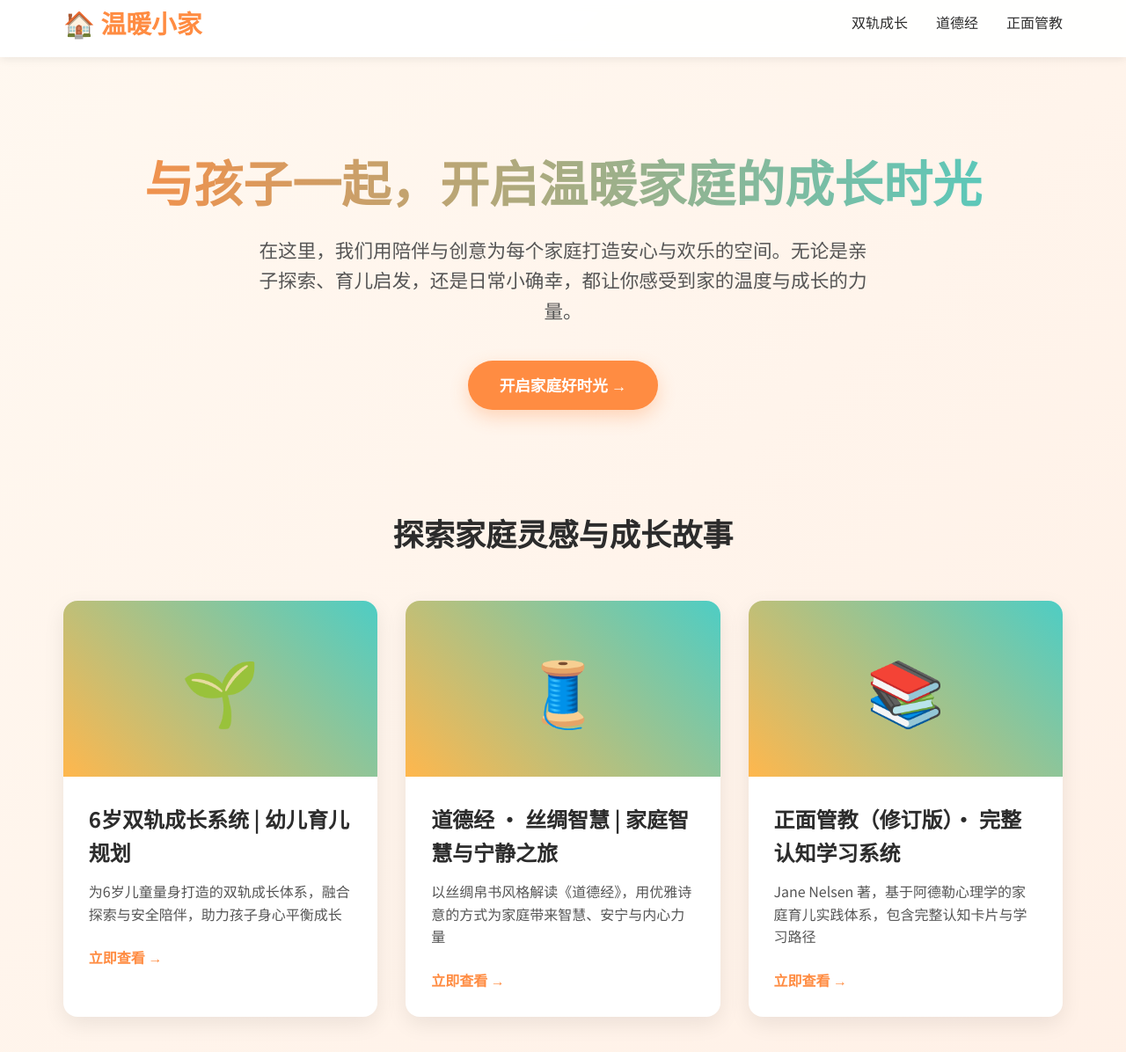
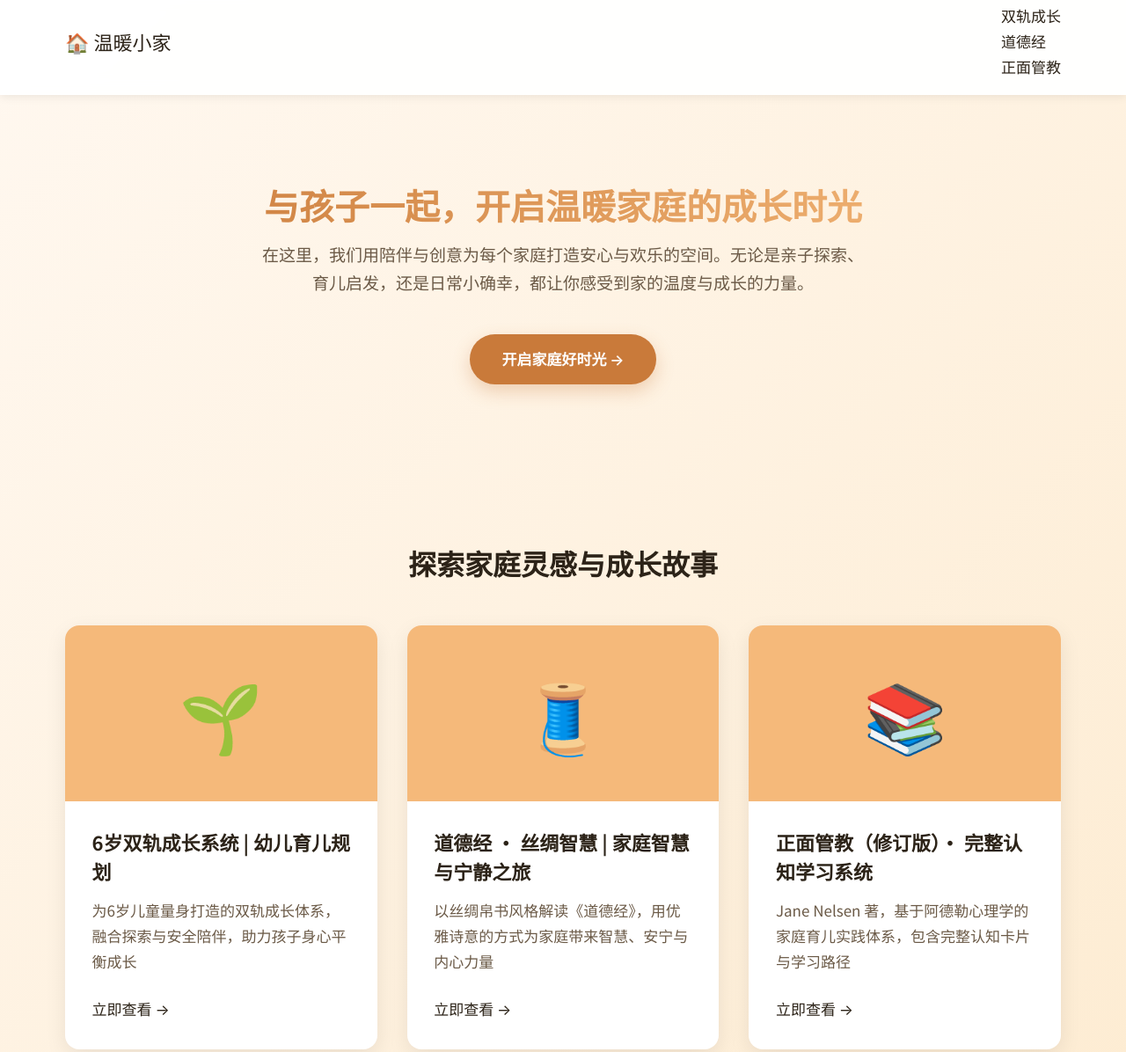
Before and after one commit to Jogiter/aigc-pages, a website: page index.html in a window 1280 px wide. Shown: the part 13-1209 px from the top of the page at 88% size. Drawn offline with Linux system fonts and the light colour scheme.

Commit message:
feat: migrate index.html to theme.css tokens and .plain UI scoping
Co-Authored-By: Claude Opus 4.7 <noreply@anthropic.com>

```diff
--- a/index.html
+++ b/index.html
@@ -28,26 +28,22 @@
     <link rel="icon" href="/favicon.svg" type="image/svg+xml">
     <link rel="apple-touch-icon" href="/apple-touch-icon.png" sizes="180x180">
     <link rel="manifest" href="/site.webmanifest">
+    <link rel="stylesheet" href="/theme.css">
     <style>
         @import url('https://fonts.googleapis.com/css2?family=Noto+Sans+SC:wght@400;500;700&display=swap');
 
         :root {
-            --primary: #FF8C42;
-            --primary-light: #FFB74D;
-            --secondary: #FF6B9D;
-            --accent: #4ECDC4;
-            --background: #FFF8F0;
-            --card-bg: #FFFFFF;
-            --text-primary: #2C2C2C;
-            --text-secondary: #555555;
+            /* 本页别名映射到 theme.css token */
+            --secondary: var(--warm-400);
+            --accent:    var(--warm-300);
+            --card-bg:   var(--surface);
         }
 
         * { margin: 0; padding: 0; box-sizing: border-box; }
         body {
-            font-family: 'Noto Sans SC', system-ui, sans-serif;
-            background: linear-gradient(135deg, #FFF8F0 0%, #FFF0E6 100%);
+            font-family: 'Noto Sans SC', var(--font-sans);
+            background: linear-gradient(135deg, var(--warm-50) 0%, var(--warm-100) 100%);
             color: var(--text-primary);
-            line-height: 1.6;
         }
 
         nav {
@@ -67,8 +63,9 @@
             justify-content: space-between;
         }
         .logo {
-            font-size: 1.8rem;
-            font-weight: 700;
+            font-size: var(--text-xl);
+            line-height: var(--text-xl-lh);
+            font-weight: var(--font-bold);
             color: var(--primary);
             text-decoration: none;
             display: flex;
@@ -83,7 +80,8 @@
         .nav-links a {
             text-decoration: none;
             color: var(--text-primary);
-            font-weight: 500;
+            font-weight: var(--font-medium);
+            font-size: var(--text-base);
             transition: color 0.3s;
         }
         .nav-links a:hover { color: var(--primary); }
@@ -95,15 +93,17 @@
             text-align: center;
         }
         .hero h1 {
-            font-size: 3.5rem;
-            font-weight: 700;
+            font-size: var(--text-4xl);
+            line-height: var(--text-4xl-lh);
+            font-weight: var(--font-extrabold);
             margin-bottom: 1rem;
             background: linear-gradient(90deg, var(--primary), var(--accent));
             -webkit-background-clip: text;
             -webkit-text-fill-color: transparent;
         }
         .hero p {
-            font-size: 1.35rem;
+            font-size: var(--text-lg);
+            line-height: var(--text-lg-lh);
             color: var(--text-secondary);
             max-width: 700px;
             margin: 0 auto 2.5rem;
@@ -115,14 +115,14 @@
             padding: 14px 36px;
             border-radius: 50px;
             text-decoration: none;
-            font-weight: 600;
-            font-size: 1.1rem;
-            box-shadow: 0 8px 20px rgba(255, 140, 66, 0.3);
+            font-weight: var(--font-semibold);
+            font-size: var(--text-base);
+            box-shadow: 0 8px 20px rgba(201,122,58,.30);
             transition: all 0.3s ease;
         }
         .cta-button:hover {
             transform: translateY(-4px);
-            box-shadow: 0 12px 25px rgba(255, 140, 66, 0.4);
+            box-shadow: 0 12px 25px rgba(201,122,58,.40);
         }
 
         .section {
@@ -132,7 +132,9 @@
         }
         .section-title {
             text-align: center;
-            font-size: 2.2rem;
+            font-size: var(--text-3xl);
+            line-height: var(--text-3xl-lh);
+            font-weight: var(--font-bold);
             margin-bottom: 3rem;
         }
         .cards {
@@ -163,39 +165,45 @@
             padding: 1.8rem;
         }
         .card h3 {
-            font-size: 1.5rem;
+            font-size: var(--text-xl);
+            line-height: var(--text-xl-lh);
+            font-weight: var(--font-semibold);
             margin-bottom: 0.8rem;
         }
         .card p {
+            font-size: var(--text-base);
+            line-height: var(--text-base-lh);
             color: var(--text-secondary);
             margin-bottom: 1.5rem;
         }
         .card-link {
             color: var(--primary);
             text-decoration: none;
-            font-weight: 600;
+            font-weight: var(--font-semibold);
+            font-size: var(--text-base);
             display: inline-flex;
             align-items: center;
             gap: 6px;
         }
 
         footer {
-            background: #2C2C2C;
-            color: #ddd;
+            background: var(--neutral-800);
+            color: var(--neutral-300);
+            font-size: var(--text-sm);
+            line-height: var(--text-sm-lh);
             text-align: center;
             padding: 3rem 2rem;
             margin-top: 4rem;
         }
         @media (max-width: 768px) {
-            .hero h1 { font-size: 2.8rem; }
-            .nav-links { gap: 1rem; font-size: 0.95rem; }
+            .nav-links { gap: 1rem; font-size: var(--text-sm); }
         }
     </style>
 </head>
 <body>
 
     <!-- 导航栏 -->
-    <nav>
+    <nav class="plain">
         <div class="nav-container">
             <a href="index.html" class="logo">🏠 温暖小家</a>
             <ul class="nav-links">
@@ -216,14 +224,14 @@
     <!-- 动态卡片区 -->
     <section class="section" id="explore">
         <h2 class="section-title">探索家庭灵感与成长故事</h2>
-        <div class="cards" id="cards-container">
+        <div class="cards plain" id="cards-container">
             <!-- JS 动态生成卡片 -->
         </div>
     </section>
 
-    <footer>
+    <footer class="plain">
         <p>&copy; <span id="current-year"></span> 温暖小家 | 用心为每个家庭打造快乐时光</p>
-        <p style="margin-top: 1rem; font-size: 0.9rem;">所有页面均由大模型辅助生成 · 新增内容只需更新 manifest.json</p>
+        <p style="margin-top: 1rem; font-size: var(--text-sm);">所有页面均由大模型辅助生成 · 新增内容只需更新 manifest.json</p>
     </footer>
 
     <script>
```
